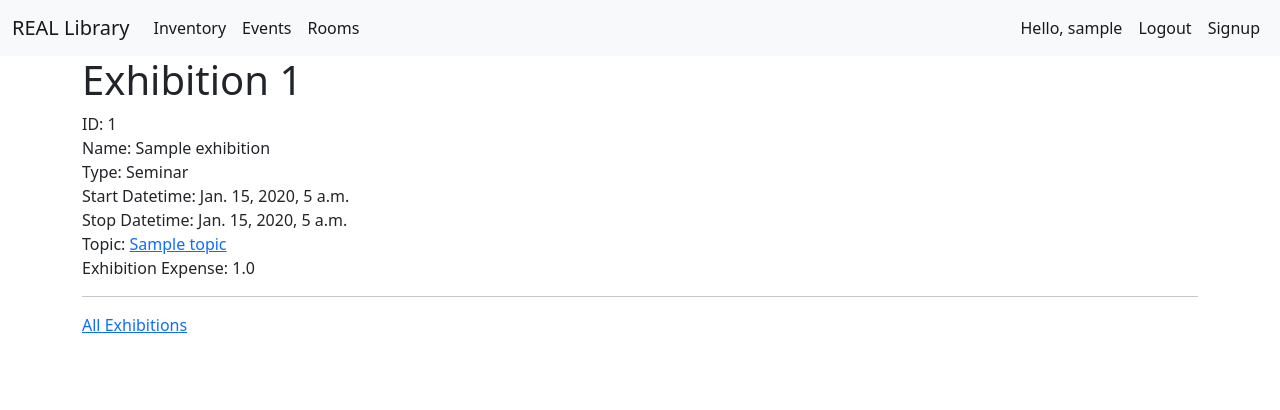
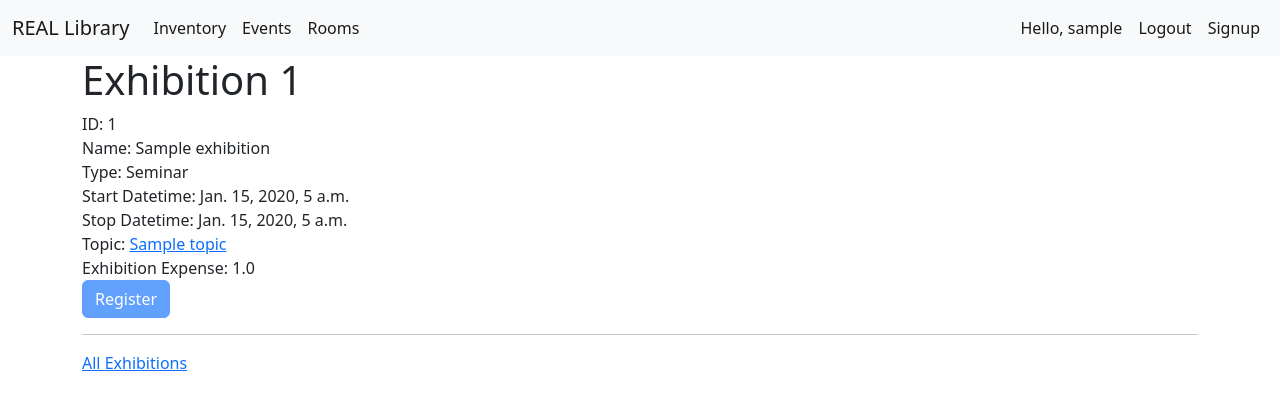
Before and after one commit to Alan052918/REAL-Library, a Django app: page /events/exhibitions/1/ in a window 1280 px wide. Shown: the top 410 px of the page. Run offline with Django 4.2, Linux system fonts and the light colour scheme; a user stored in the database is signed in; tables that the repository leaves empty hold one stand-in row (values such as "Sample post").

Commit message:
Allow customer to register for exhibitions

```diff
--- a/events/templates/events/exhibition_detail.html
+++ b/events/templates/events/exhibition_detail.html
@@ -1,7 +1,7 @@
 {% extends "main.html" %}
 
 {% block page-title %}
-| Events | {{ exhibition.name }}
+| Events | {{ exhibition.name}}
 {%endblock page-title%}
 
 {% block content %}
@@ -23,6 +23,15 @@ Topic:
 >
 <br />
 Exhibition Expense: {{ exhibition.expense }}
+<br />
+<form method="POST">
+  <a
+    href="/events/exhibitions/{{ exhibition.id }}/register/"
+    type="submit"
+    class="btn btn-primary {% if registered %}disabled{% endif %}"
+    >Register</a
+  >
+</form>
 
 <hr />
 <a href="/events/">All Exhibitions</a>
--- a/events/urls.py
+++ b/events/urls.py
@@ -24,6 +24,7 @@ urlpatterns = [
         views.exhibition_detail_view,
         name="exhibition-detail",
     ),
+    path("exhibitions/<int:pk>/register/", views.register_user, name="register"),
     path("seminars/", views.seminars_tab, name="seminars-tab"),
     path("seminars/<int:pk>/", views.seminar_detail_view, name="seminar-detail"),
     path("sponsors/", views.sponsors_tab, name="sponsors-tab"),
--- a/events/views.py
+++ b/events/views.py
@@ -1,7 +1,7 @@
 from django.contrib.auth.decorators import login_required
-from django.shortcuts import render
+from django.shortcuts import redirect, render
 
-from .models import Exhibition, Seminar, Sponsor, SeminarAuthor, SeminarSponsor
+from .models import *
 from inventory.models import Author
 
 
@@ -26,7 +26,26 @@ def index(request):
 @login_required(login_url="/login/")
 def exhibition_detail_view(request, pk):
     exhibition = Exhibition.objects.get(pk=pk)
-    return render(request, "events/exhibition_detail.html", {"exhibition": exhibition})
+    exhibition_user = ExhibitionUser.objects.filter(
+        user__id=request.user.id, exhibition__id=exhibition.id
+    )
+    registered = exhibition_user.exists()
+    return render(
+        request,
+        "events/exhibition_detail.html",
+        {"exhibition": exhibition, "registered": registered},
+    )
+
+
+@login_required(login_url="/login/")
+def register_user(request, pk):
+    exhibition = Exhibition.objects.get(pk=pk)
+    exhibition_user = ExhibitionUser.objects.filter(
+        user__id=request.user.id, exhibition__id=exhibition.id
+    )
+    if not exhibition_user.exists():
+        ExhibitionUser.objects.create(user=request.user, exhibition=exhibition)
+    return redirect(f"/events/exhibitions/{pk}/")
 
 
 def seminars_tab(request):
```
